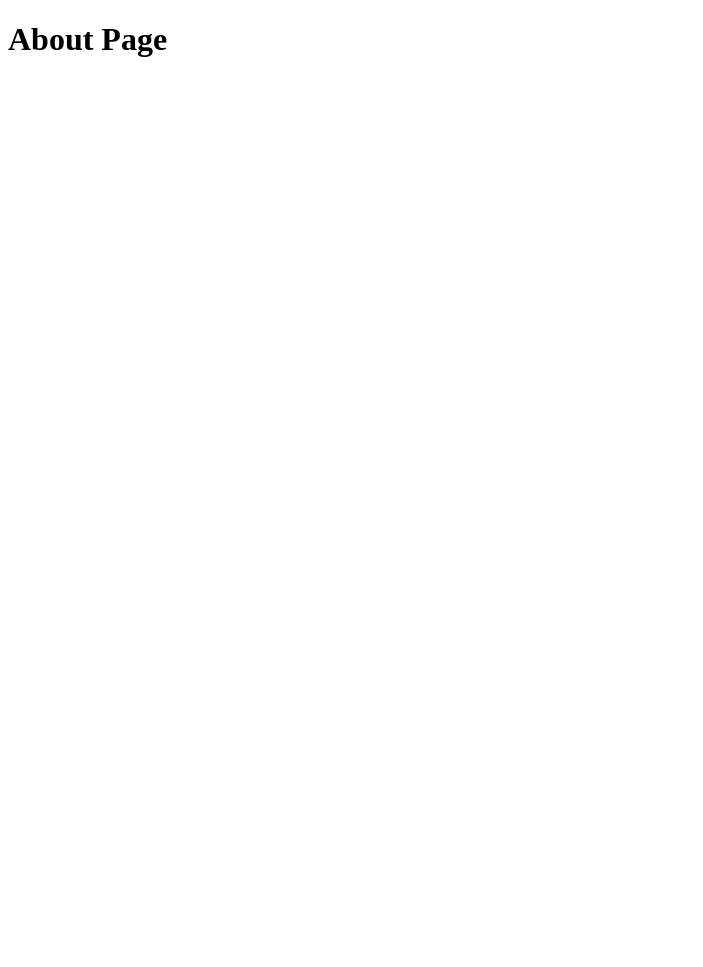
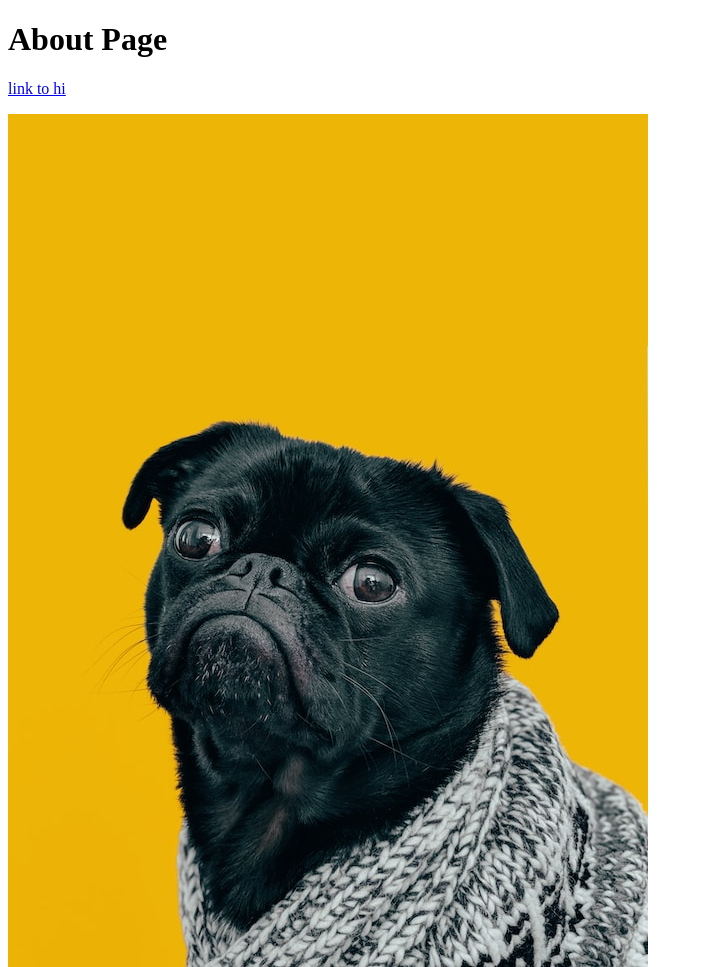
Before and after one commit to Lyklos/TOP, a plain HTML site: page odin-links-and-images/pages/about.html in a window 1280 px wide. Shown: the whole page, without its empty margins (0-703 px from the left). Before the commit the page ends 800 px from the top, so only its background shows below. Drawn offline with Linux system fonts and the light colour scheme.

Commit message:
Edit index.html about.html add images

```diff
--- a/odin-links-and-images/pages/about.html
+++ b/odin-links-and-images/pages/about.html
@@ -7,5 +7,7 @@
 
   <body>
     <h1>About Page</h1>
+    <a href="/home/injapan/TOP/odin-links-and-images/new.html">link to hi</a>
+    <p><img src="../images/dog.jpg" alt="doogy"></p>
   </body>
 </html>
```
Also changed, not shown: odin-links-and-images/index.html (+1 -0 lines), odin-links-and-images/images/dog.jpg (added).
